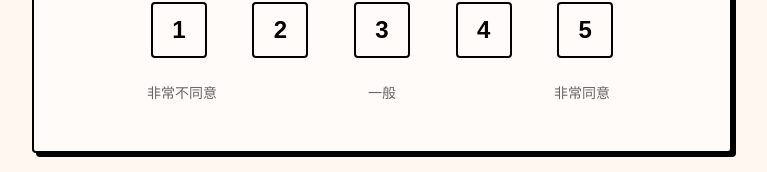
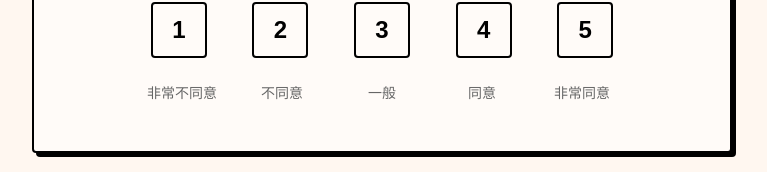
Before and after one commit to JesseYang1017/sixdim_frontend, a Next.js app: page /survey/six-dimension/test in a window 1280 px wide. Shown: the part 389-561 px from the top of the page, without its empty margins (258-1025 px from the left). Built offline with nearby package versions, Linux system fonts and the light colour scheme.

Commit message:
updated option texts

```diff
--- a/src/components/six-dimension/OverallScore.tsx
+++ b/src/components/six-dimension/OverallScore.tsx
@@ -49,7 +49,9 @@ export function OverallScore({ result, testType }: OverallScoreProps) {
                     </div>
 
                     <div className={styles.profileBlock}>
-                        <h4 className={styles.profileLabel}>你的相亲/恋爱状态</h4>
+                        <h4 className={styles.profileLabel}>
+                            {testType === 'matchmaking' ? '你的相亲状态' : '你的恋爱状态'}
+                        </h4>
                         <p className={styles.profileText}>{characterProfile.status}</p>
                     </div>
 
--- a/src/components/six-dimension/RadarChart.module.css
+++ b/src/components/six-dimension/RadarChart.module.css
@@ -4,6 +4,8 @@
     display: flex;
     align-items: center;
     justify-content: center;
+    padding: 0 16px;
+    /* Add padding to prevent text clipping */
 }
 
 @media (min-width: 768px) {
--- a/src/components/six-dimension/RadarChart.tsx
+++ b/src/components/six-dimension/RadarChart.tsx
@@ -30,7 +30,7 @@ export function RadarChart({ dimensions }: RadarChartProps) {
                 <RechartsRadarChart
                     cx="50%"
                     cy="50%"
-                    outerRadius="70%"
+                    outerRadius="60%"
                     data={data}
                 >
                     <PolarGrid stroke="var(--color-border)" />
--- a/src/components/ui/LikertScale.module.css
+++ b/src/components/ui/LikertScale.module.css
@@ -72,9 +72,9 @@
 .label {
     flex: 1;
     text-align: center;
-    font-size: var(--font-size-sm);
+    font-size: var(--font-size-xs);
     color: var(--color-text-muted);
-    min-width: 60px;
+    white-space: nowrap;
 }
 
 @media (min-width: 640px) {
@@ -88,4 +88,9 @@
         height: 56px;
         font-size: var(--font-size-xl);
     }
+
+
+    .label {
+        font-size: var(--font-size-sm);
+    }
 }
--- a/src/components/ui/LikertScale.tsx
+++ b/src/components/ui/LikertScale.tsx
@@ -9,7 +9,7 @@ export interface LikertScaleProps {
     disabled?: boolean;
 }
 
-const labels = ['非常不同意', '', '一般', '', '非常同意'];
+const labels = ['非常不同意', '不同意', '一般', '同意', '非常同意'];
 
 export function LikertScale({ value, onChange, disabled = false }: LikertScaleProps) {
     return (
```
